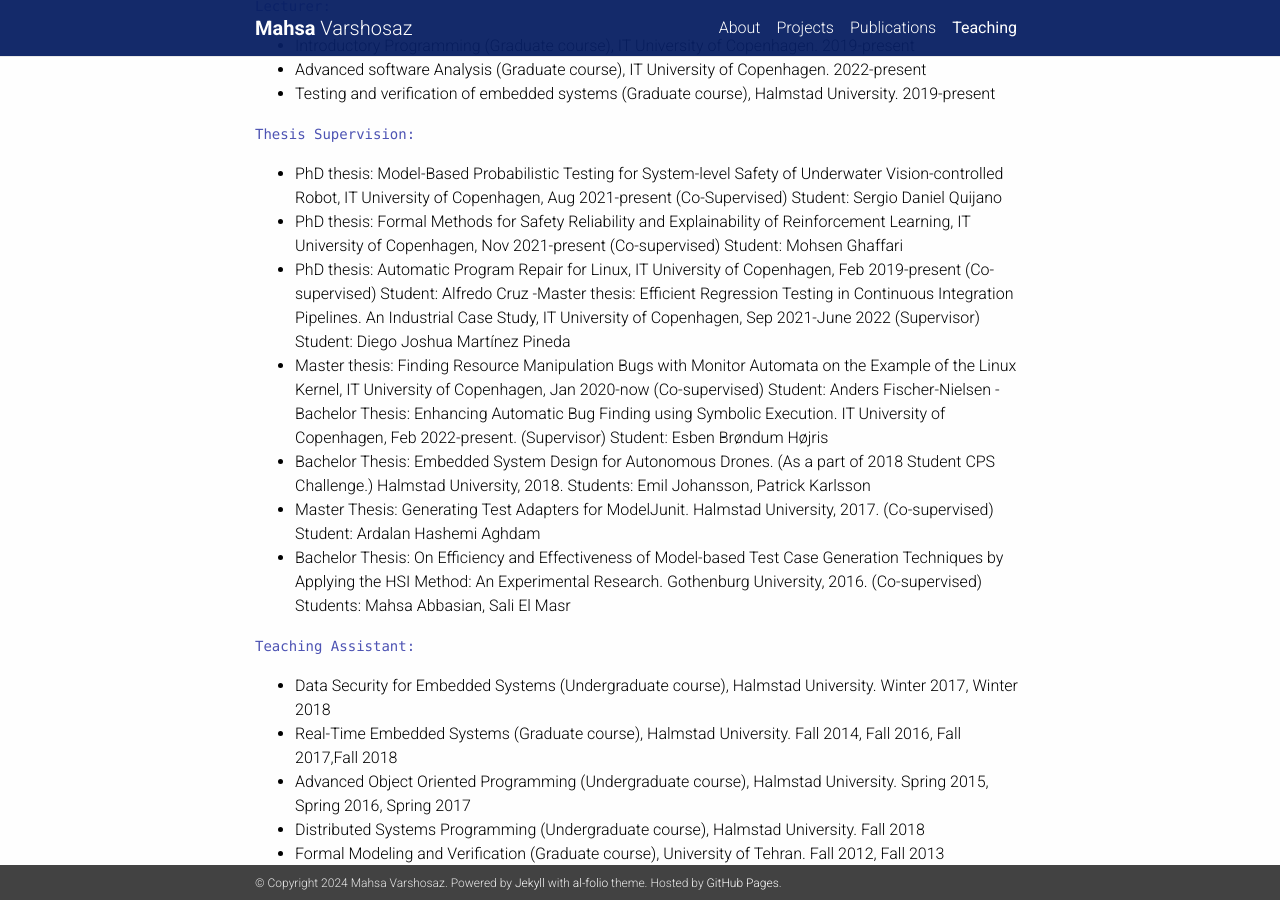
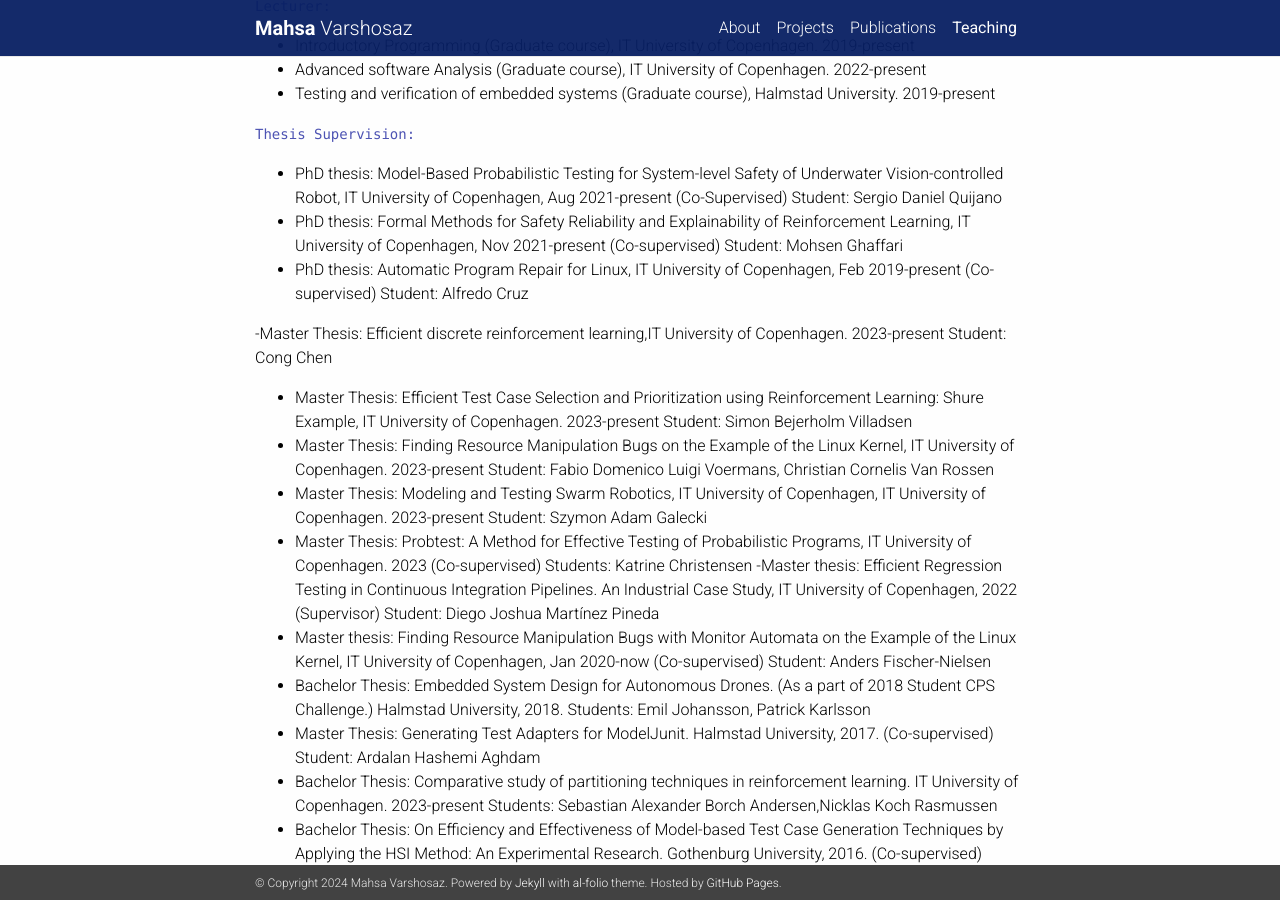
Before and after one commit to MahsaVarsh/MahsaVarsh.github.io, a Jekyll site: the page built from _pages/teaching.md, in a window 1280 px wide and 900 px high, scrolled down 222 px. Built offline with Jekyll 4.4.1, drawn with Linux system fonts in a browser that asks for light colours; nearby versions of some CDN libraries; a style sheet for code colours, icons or effects is not loaded.

Commit message:
adding new teaching and talks info

```diff
--- a/_includes/projects.html
+++ b/_includes/projects.html
@@ -1,7 +1,7 @@
 <div class="projects">
   <h2>Projects</h2>
   <ul style="margin:1rem;padding-left:2rem;padding-right:2rem; margin-top: -1px;">
-  <a href="https://remaro.eu/">REMARO</a> (Deputy coordinator)
+  <a href="https://remaro.eu/">REMARO</a> (co-coordinator)
   <br>
   <a href="https://square.itu.dk/?page_id=654/">INSIGHT</a>
   </ul>
--- a/_pages/teaching.md
+++ b/_pages/teaching.md
@@ -18,16 +18,28 @@ nav: true
 - PhD thesis: Formal Methods for Safety Reliability and Explainability of Reinforcement Learning, IT University of Copenhagen, Nov 2021-present (Co-supervised) Student: Mohsen Ghaffari
 - PhD thesis: Automatic Program Repair for Linux, IT University of Copenhagen,
 Feb 2019-present (Co-supervised) Student: Alfredo Cruz
--Master thesis: Efficient Regression Testing in Continuous Integration Pipelines. An Industrial Case Study, IT University of Copenhagen, Sep 2021-June 2022 (Supervisor) Student: Diego Joshua Martínez Pineda
+
+-Master Thesis: Efficient discrete reinforcement learning,IT University of Copenhagen. 2023-present
+Student: Cong Chen
+- Master Thesis: Efficient Test Case Selection and Prioritization using Reinforcement Learning: Shure Example, IT University of Copenhagen. 2023-present
+Student: Simon Bejerholm Villadsen
+- Master Thesis: Finding Resource Manipulation Bugs on the Example of the Linux Kernel, IT University of Copenhagen. 2023-present
+Student: Fabio Domenico Luigi Voermans, Christian Cornelis Van Rossen
+- Master Thesis: Modeling and Testing Swarm Robotics, IT University of Copenhagen, IT University of Copenhagen. 2023-present
+Student: Szymon Adam Galecki
+- Master Thesis: Probtest: A Method for Effective Testing of Probabilistic Programs, IT University of Copenhagen. 2023 (Co-supervised)
+Students: Katrine Christensen
+-Master thesis: Efficient Regression Testing in Continuous Integration Pipelines. An Industrial Case Study, IT University of Copenhagen, 2022 (Supervisor) Student: Diego Joshua Martínez Pineda
 - Master thesis: Finding Resource Manipulation Bugs with Monitor Automata on the Example of
 the Linux Kernel, IT University of Copenhagen, Jan 2020-now (Co-supervised) Student: Anders
 Fischer-Nielsen
--Bachelor Thesis: Enhancing Automatic Bug Finding using Symbolic Execution. IT University of Copenhagen, Feb 2022-present. (Supervisor) Student: Esben Brøndum Højris
 - Bachelor Thesis: Embedded System Design for Autonomous Drones. (As a part of 2018 Student
 CPS Challenge.) Halmstad University, 2018.
 Students: Emil Johansson, Patrick Karlsson
 - Master Thesis: Generating Test Adapters for ModelJunit. Halmstad University, 2017. (Co-supervised)
 Student: Ardalan Hashemi Aghdam
+- Bachelor Thesis: Comparative study of partitioning techniques in reinforcement learning. IT University of Copenhagen. 2023-present
+Students: Sebastian Alexander Borch Andersen,Nicklas Koch Rasmussen
 - Bachelor Thesis: On Efficiency and Effectiveness of Model-based Test Case Generation Techniques
 by Applying the HSI Method: An Experimental Research. Gothenburg University, 2016. (Co-supervised)
 Students: Mahsa Abbasian, Sali El Masr
```
Also changed, not shown: _includes/Selected talks and research visits.html (added, +15 -0 lines), _pages/about.md (+1 -1 lines).
